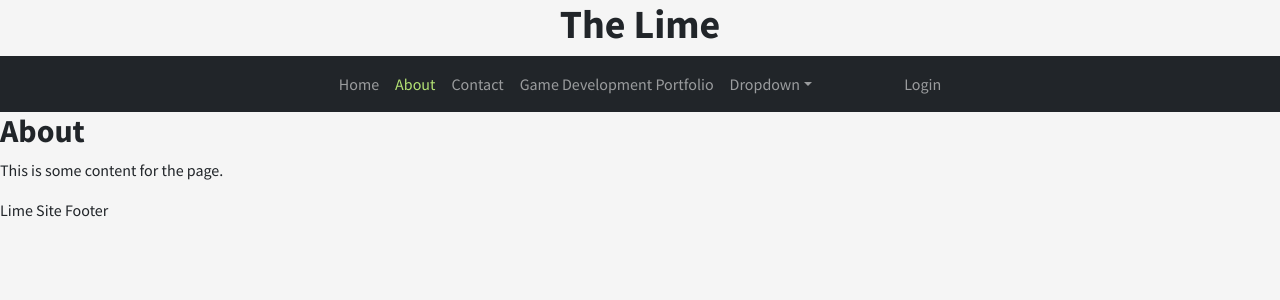
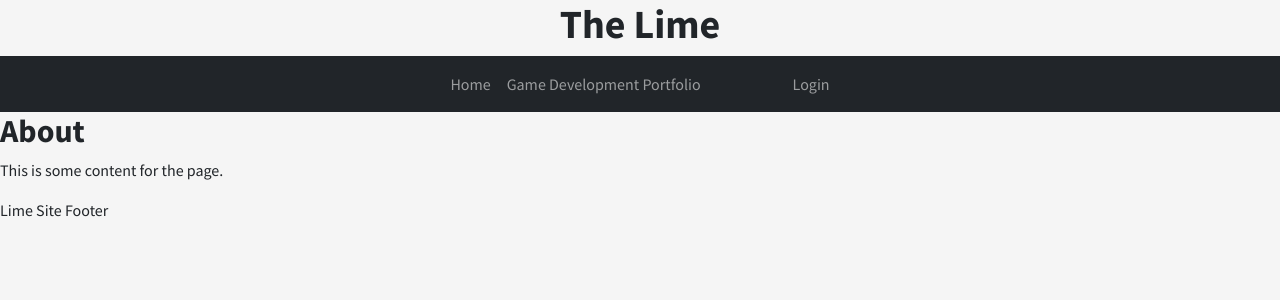
Before and after one commit to BeratDM/lime-website, a Django app: page /about in a window 1280 px wide. Shown: the top 300 px of the page. Run offline with Django 4.2, Linux system fonts and the light colour scheme; some libraries are stand-ins or nearby versions.

Commit message:
fixed parsing html bug

```diff
--- a/lime_website/lime_website/templates/navbar.html
+++ b/lime_website/lime_website/templates/navbar.html
@@ -12,23 +12,23 @@
       <li class="nav-item">
         <a class="nav-link nav-link-cstm" href="{{ index_url }}">Home</a>
       </li>
-      <li class="nav-item">
+      {% comment %} <li class="nav-item">
         <a class="nav-link nav-link-cstm" href="{{ about_url }}">About</a>
       </li>
       <li class="nav-item">
         <a class="nav-link nav-link-cstm" href="{{ contact_url }}">Contact</a>
-      </li>
+      </li> {% endcomment %}
       <li class="nav-item">
         <a class="nav-link nav-link-cstm" href="{{ gamedev_url }}">Game Development Portfolio</a>
       </li>
-      <li class="nav-item dropdown">
+      {% comment %} <li class="nav-item dropdown">
         <a class="nav-link dropdown-toggle" href="http://example.com" id="dropdown08" data-bs-toggle="dropdown" aria-haspopup="true" aria-expanded="false">Dropdown</a>
         <div class="dropdown-menu" aria-labelledby="dropdown08">
           <a class="dropdown-item" href="#">Action</a>
           <a class="dropdown-item" href="#">Another action</a>
           <a class="dropdown-item" href="#">Something else here</a>
         </div>
-      </li>
+      </li> {% endcomment %}
 
       <li class="nav-item">
         <span style="margin-left: 76px"></span>
```
Also changed, not shown: lime_website/lime_website/apps/portfolio/models.py (+10 -6 lines).
